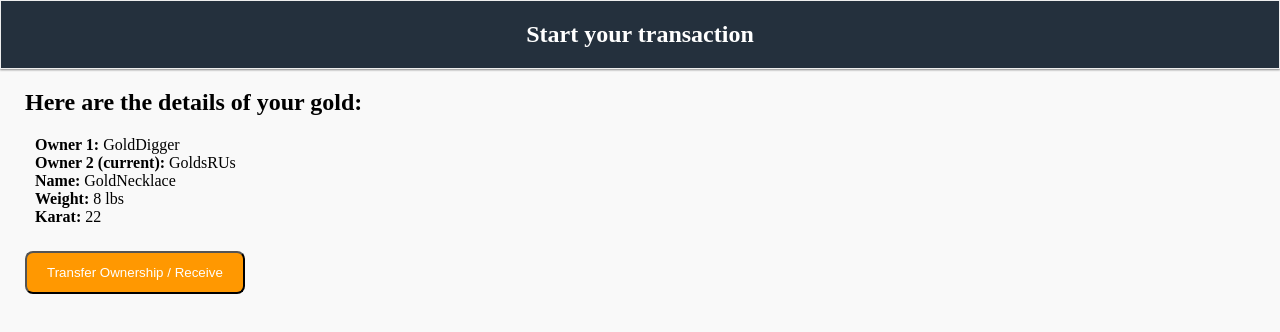
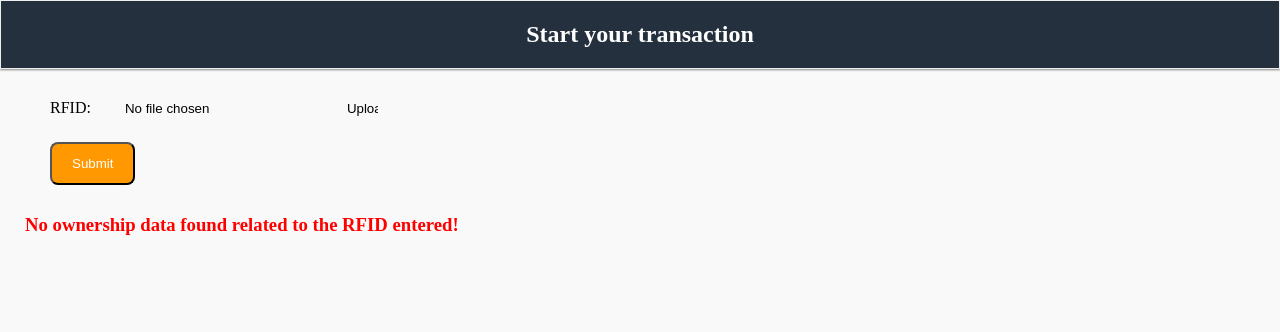
Before and after one commit to Somashree/DiamondDigger, a plain HTML site: page transfer_ownership.html in a window 1280 px wide. Both pictures are taken after a click on the input "Submit". Drawn offline with Linux system fonts and the light colour scheme.

Commit message:
Add files via upload

```diff
--- a/transfer_ownership.html
+++ b/transfer_ownership.html
@@ -15,6 +15,7 @@
                     <br>
                 </form>
             </div>
+            <h3 id="error-message" style="margin-left: 25px; color: red">No ownership data found related to the RFID entered!</h3>
             <!--This is set to display:none, and should change to block once the RFID is uploaded. -->
             <div id="transfer-ownership">
                 <h2>Here are the details of your gold:</h2>
@@ -53,8 +54,14 @@
     </body>
     <script>
         function showHide() {
-            document.getElementById("tab-pane").style.display = "none";
-            document.getElementById("transfer-ownership").style.display = "block";
+            if(document.getElementById("rfid").value.indexOf("RFID.txt") >= 0) {
+                document.getElementById("error-message").style.display = "none";
+                document.getElementById("tab-pane").style.display = "none";
+                document.getElementById("transfer-ownership").style.display = "block";
+            } else {
+                document.getElementById("transfer-ownership").style.display = "none";
+                document.getElementById("error-message").style.display = "block";
+            }
         }
         function showMessage() {
             document.getElementById("block-details").style.display = "block";
@@ -106,4 +113,8 @@ h4 {
 #block-details {
     display:none;
 }
+
+#error-message {
+    display: none;
+}
 </style>
```
